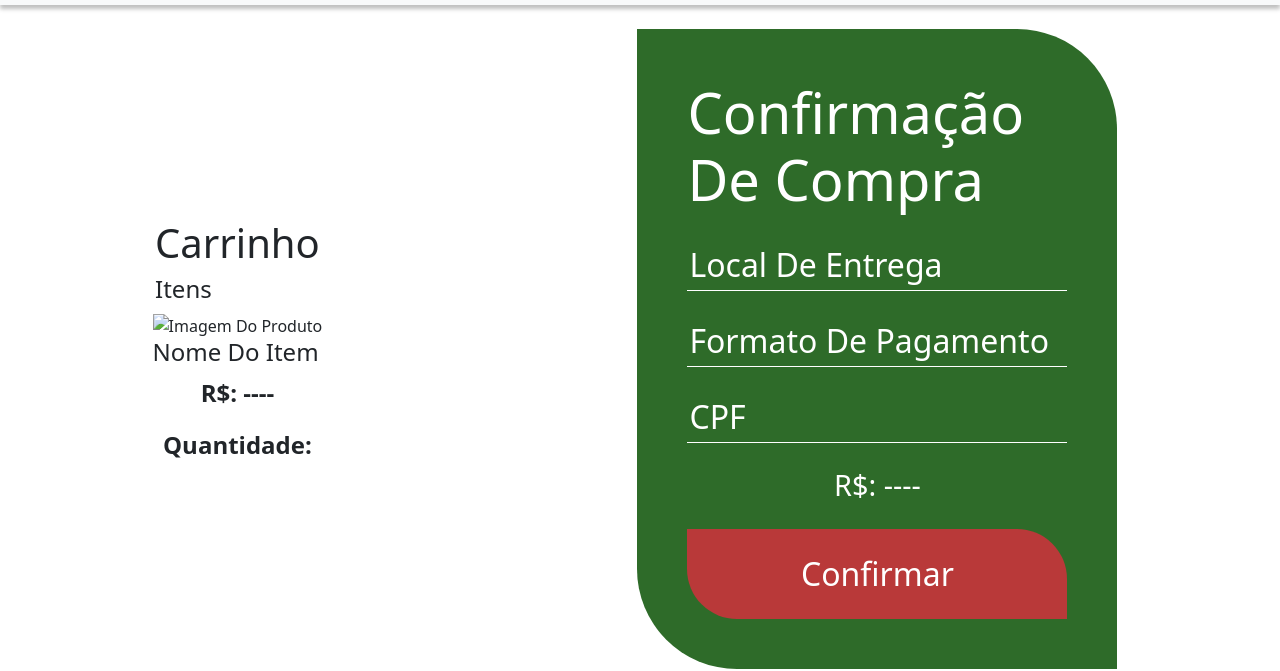
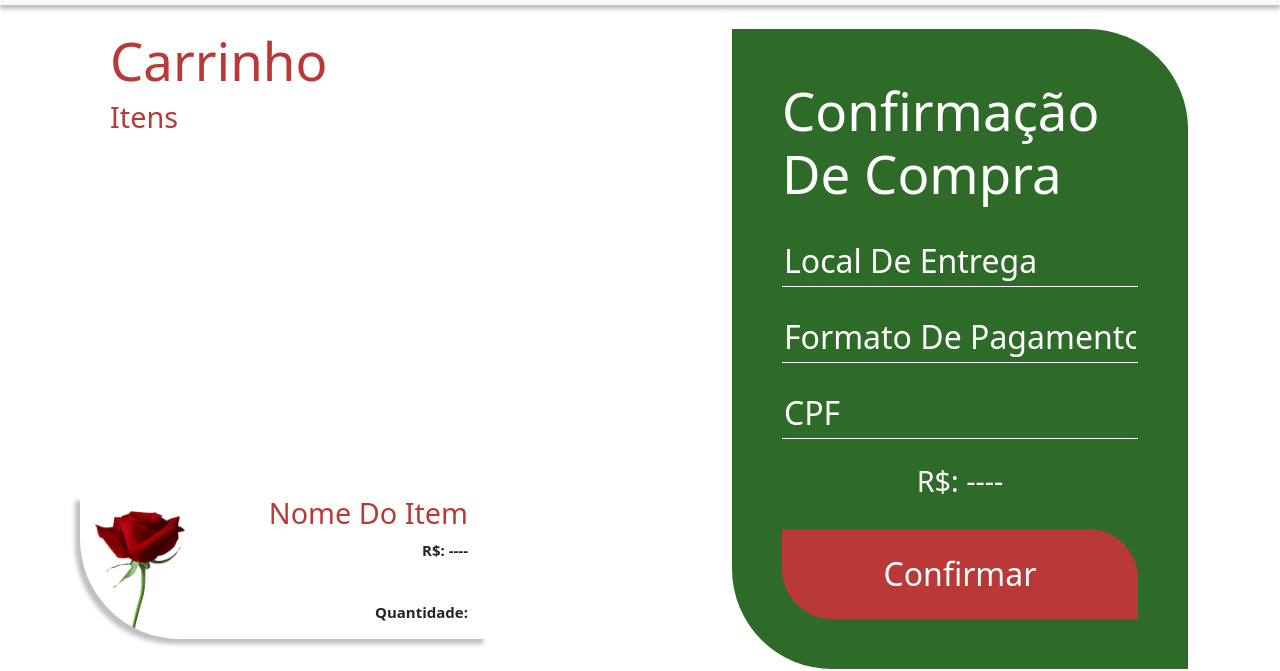
Before and after one commit to ZeDio/INW2MIA, a plain HTML site: page mega_flores/pg_s/carrinho.html in a window 1280 px wide. Shown: the part 131-802 px from the top of the page. Drawn offline with nearby package versions, Linux system fonts and the light colour scheme.

Commit message:
Html Terminado

```diff
--- a/mega_flores/css_s/carrinho.css
+++ b/mega_flores/css_s/carrinho.css
@@ -7,18 +7,72 @@ main{
     padding-top: 160px;
     padding-bottom: 30px;
 }
-
 section{
+    width: 60vh;
+    height: 100%;
     display: flex;
     align-items: center;
     justify-content: center;
     flex-direction: column;
 }
 
+
+.section1{
+    display: flex;
+    align-items: flex-start;
+    justify-content: space-between;
+    flex-direction: column;
+    height: 80vh;
+}
+.section1 h1{
+    font-size: 3.3rem;
+    display: flex;
+    align-items: left;
+    justify-content: top;
+    padding-left: 30px;
+    color: #B93939;
+}
+.section1 h4{
+    font-size: 1.8rem;
+    display: flex;
+    align-items: left;
+    justify-content: top;
+    padding-left: 30px;
+    color: #B93939;
+}
+.Itens{
+    width: 100%;
+}
+.Item{
+    width: 85%;
+    box-shadow: -5px 5px 4px rgba(0, 0, 0, 0.25);
+    border-radius: 0px 0px 0px 100px;
+    display: flex;
+    justify-content: space-between;
+    overflow: hidden;
+    margin-bottom: 30px;
+}
+.Text{
+    display: flex;
+    flex-direction: column;
+    justify-content: space-between;
+    margin-right: 20px;
+}
+.Text p{
+    font-size: 15px;
+    text-align: end;
+}
+.Item img{
+    width: 90px;
+    margin-left: 15px;
+    margin-top: 15px;
+}
+
+
 form{
     background-color: #2E6B29;
-    width: 60vh;
     height: 80vh;
+    width: 95%;
     padding: 50px;
     margin-left: 10px;
     margin-right: 10px;
@@ -31,7 +85,7 @@ form{
 }
 form h1{
     color: #ffffff;
-    font-size: 3.5rem;
+    font-size: 3.3rem;
 }
 form h4{
     color: #ffffff;
--- a/mega_flores/pg_s/carrinho.html
+++ b/mega_flores/pg_s/carrinho.html
@@ -39,14 +39,16 @@
     </header>
 
     <main>
-        <section class="section section1">
+        <section class="section1">
             <div>
                 <h1>Carrinho</h1>
                 <h4>Itens</h4>
             </div>
 
+            <div class="Itens">
+
                 <div class="Item">
-                <img src="" alt="Imagem Do Produto">
+                    <img src="../img_s/Rosa2.png" alt="Imagem Do Produto">
 
                     <div class="Text">
                         <div class="TextText">
@@ -56,9 +58,11 @@
                         <p id="">Quantidade: </p>
                     </div>
                 </div>
+
+            </div>
         </section>
 
-        <section class="section">
+        <section>
             <form>
                 <h1>Confirmação De Compra</h1>
 
```
Lines whose indentation alone changed are shown as unchanged.
